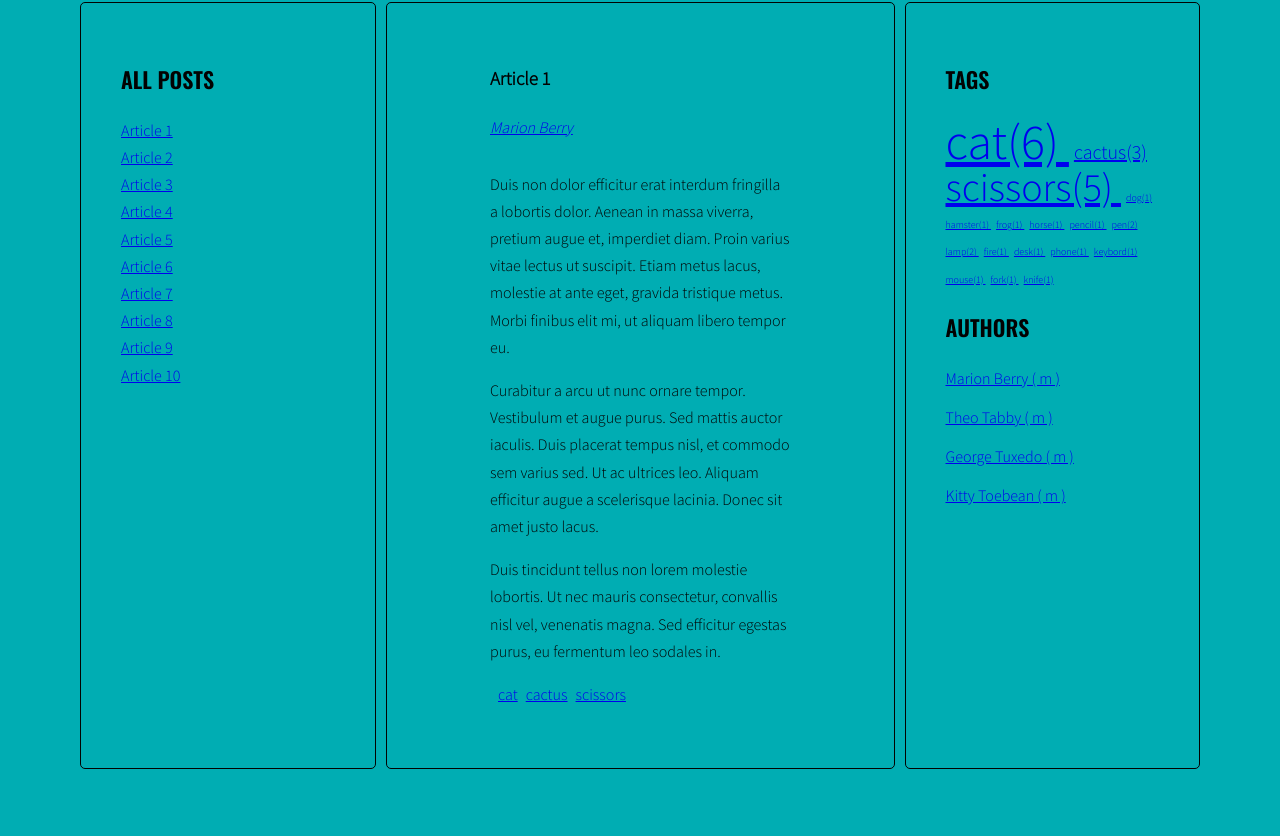
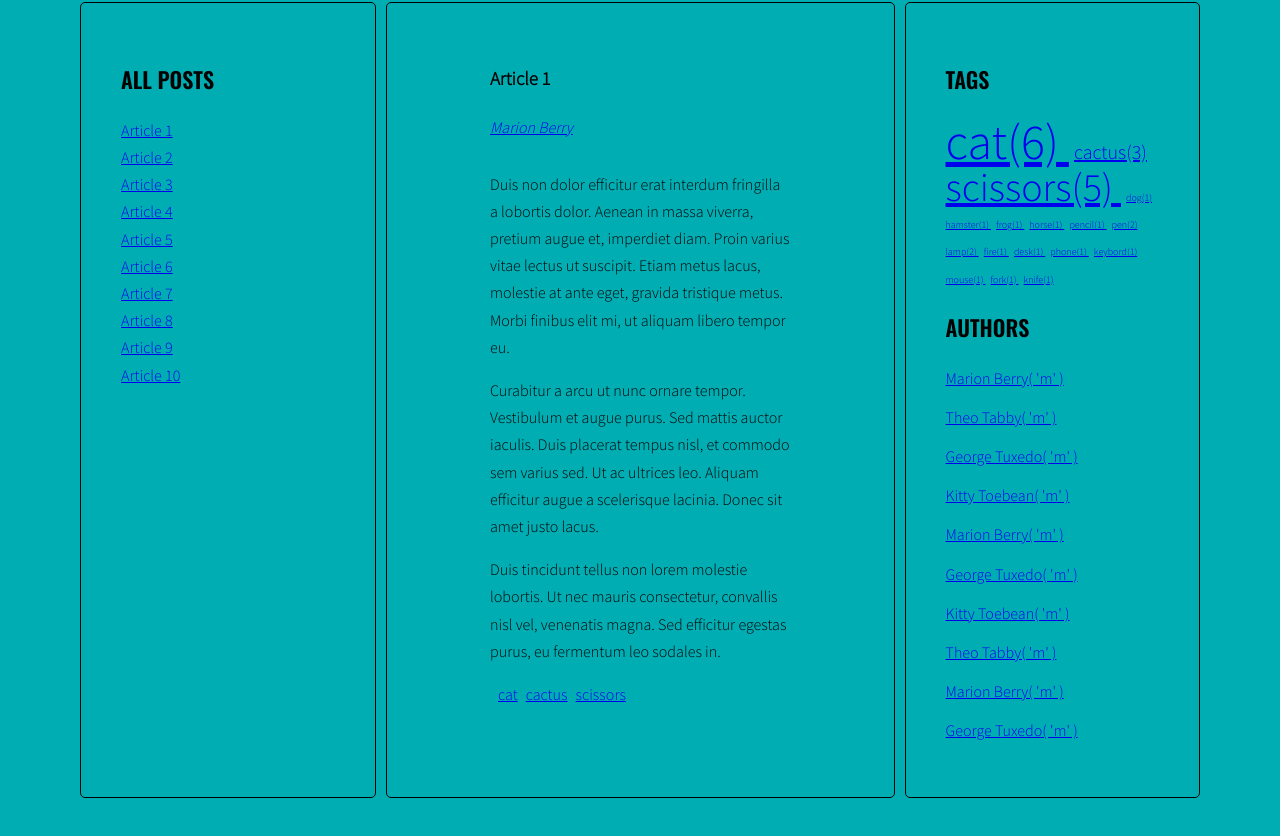
Before and after one commit to wojbiel833/Blog-JS, a website: page index.html in a window 1280 px wide. Shown: the part 608-1444 px from the top of the page. Drawn offline with nearby package versions, Linux system fonts and the light colour scheme.

Commit message:
Use handlebars in authorsCloud

```diff
--- a/index.html
+++ b/index.html
@@ -396,6 +396,15 @@
         </li>
       {{/each}}
     </script>
+    <script id="template-authors-cloud-link" type="text/x-handlebars-template">
+      {{#each tags}}
+        <li>
+          <a href='#tag-author-{{name}}'>
+            {{name}}( 'm' )
+          </a>
+        </li>
+      {{/each}}
+    </script>
     <script src="https://cdnjs.cloudflare.com/ajax/libs/handlebars.js/4.1.0/handlebars.min.js"></script>
     <script src="js/script.js"></script>
   </body>
--- a/js/script.js
+++ b/js/script.js
@@ -6,6 +6,9 @@ const templates = {
   ),
   tagCloudLink: Handlebars.compile(
     document.querySelector('#template-tag-cloud-link').innerHTML
+  ),
+  authorCloudLink: Handlebars.compile(
+    document.querySelector('#template-authors-cloud-link').innerHTML
   ),
 };
 // const optArticleSelector = '.post',
@@ -198,7 +201,7 @@ generateAuthors();
 function addClickLisenersToAuthors() {
   /* find all links to tags */
   const authorSelector = document.querySelectorAll('.post-author a[href^="#"]');
-  console.log(authorSelector);
+  // console.log(authorSelector);
   /* START LOOP: for each link */
   for (const author of authorSelector) {
     /* add tagClickHandler as event listener for that link */
@@ -308,7 +311,7 @@ function generateTagsCloud() {
     for (const tag of tags) {
       // console.log(tag);
       /* generate HTML of the link */
-      linkHTML = `<li><a href="#tag-` + tag + `">` + tag + `</a></li>`;
+      // linkHTML = `<li><a href="#tag-` + tag + `">` + tag + `</a></li>`;
       // console.log(linkHTML);
       /* add generated code to html variable */
       html = linkHTML;
@@ -327,7 +330,7 @@ function generateTagsCloud() {
     /* insert HTML of all the links into the tags wrapper */
     const tagsWrapper = document.querySelector('.list.tags');
     // console.log(tagsWrapper);
-    tagsWrapper.insertAdjacentHTML('beforeend', linkHTML);
+    // tagsWrapper.insertAdjacentHTML('beforeend', linkHTML);
     // console.log(tagsWrapper);
 
     /* END LOOP: for every article: */
@@ -364,7 +367,7 @@ function generateTagsCloud() {
   /*[NEW] add HTML from allTagsHTML to tagList */
   // tagList.innerHTML = allTagsHTML;
   tagList.innerHTML = templates.tagCloudLink(allTagsData);
-  // console.log(allTagsData);
+  console.log(allTagsData);
   // console.log(allTagsHTML);
   // console.log(tagList);
 }
@@ -373,7 +376,7 @@ generateTagsCloud();
 function addClickListenersToCloudTags() {
   /* find all links to tags */
   const tagsSelector = document.querySelectorAll('.tags [href^="#"]');
-  console.log(tagsSelector);
+  // console.log(tagsSelector);
   /* START LOOP: for each link */
   for (const tag of tagsSelector) {
     /* add tagClickHandler as event listener for that link*/
@@ -399,7 +402,8 @@ function cloudTagClickHandler(event) {
 
 function generateAuthorsCloud() {
   let allAuthors = {};
-  console.log(allAuthors);
+  const allAuthorsData = { tags: [] };
+  // console.log(allAuthors);
   let linkHTML;
   let allAuthorsHTML;
   let dataAuthor;
@@ -407,41 +411,54 @@ function generateAuthorsCloud() {
   const posts = document.querySelectorAll('.post');
   const tagsWrapper = document.querySelector('.authors');
   const countPost = [];
-  console.log(countPost);
+  // console.log(countPost);
 
   for (const post of posts) {
     dataAuthor = post.getAttribute('data-author');
     // console.log(dataAuthor);
 
-    linkHTML =
-      `<li><a href="#tag-author-` +
-      dataAuthor +
-      `">` +
-      dataAuthor +
-      ` ( ` +
-      `m` +
-      ` )` +
-      `</a></li>`;
+    // linkHTML =
+    //   `<li><a href="#tag-author-` +
+    //   dataAuthor +
+    //   `">` +
+    //   dataAuthor +
+    //   ` ( ` +
+    //   `m` +
+    //   ` )` +
+    //   `</a></li>`;
     // console.log(linkHTML);
-    if (!allAuthors[dataAuthor]) {
-      allAuthors[dataAuthor] = linkHTML;
-      allAuthors[dataAuthor] = 1;
+    allAuthorsData.tags.push({
+      name: dataAuthor,
+    });
+    // if (!allAuthors[dataAuthor]) {
+    //   allAuthors[dataAuthor] = linkHTML;
+    //   allAuthors[dataAuthor] = 1;
+    // } else {
+    //   allAuthors[dataAuthor]++;
+    //   linkHTML = '';
+    // }
+    if (!allAuthorsData[dataAuthor]) {
+      allAuthorsData[dataAuthor] = allAuthorsData;
+      allAuthorsData[dataAuthor] = 1;
     } else {
-      allAuthors[dataAuthor]++;
-      linkHTML = '';
+      allAuthorsData[dataAuthor]++;
+      // allAuthorsData = '';
     }
-    tagsWrapper.insertAdjacentHTML('beforeend', linkHTML);
+    // tagsWrapper.insertAdjacentHTML('beforeend', linkHTML);
+    tagsWrapper.innerHTML = templates.authorCloudLink(allAuthorsData);
   }
+  console.log(tagsWrapper);
+  console.log(allAuthorsData);
 
   // for (let i = 0; i < authorValues.length; i++) {
   //   const countPost = authorValues[i];
   //   console.log(countPost);
   // }
   const tagsParams = calculateTagsParams(allAuthors);
-  console.log(tagsParams);
+  // console.log(tagsParams);
 
   const postCount = calculateTagClass(allAuthors[dataAuthor], tagsParams);
-  console.log(postCount);
+  // console.log(postCount);
 
   // for (let tag in allAuthors) {
   //   allAuthorsHTML +=
```
